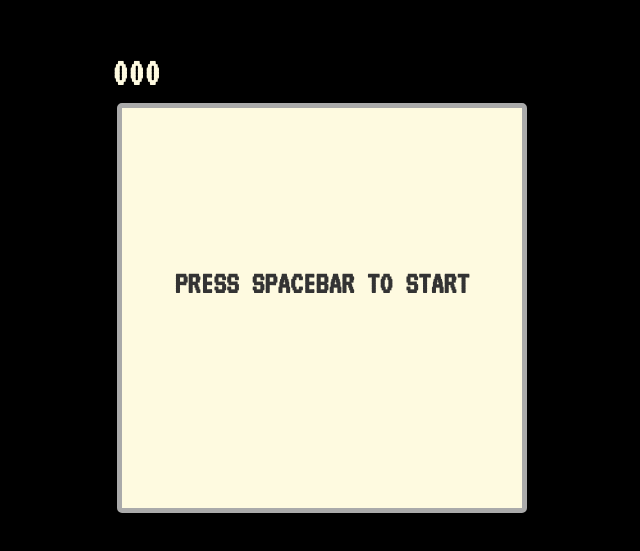
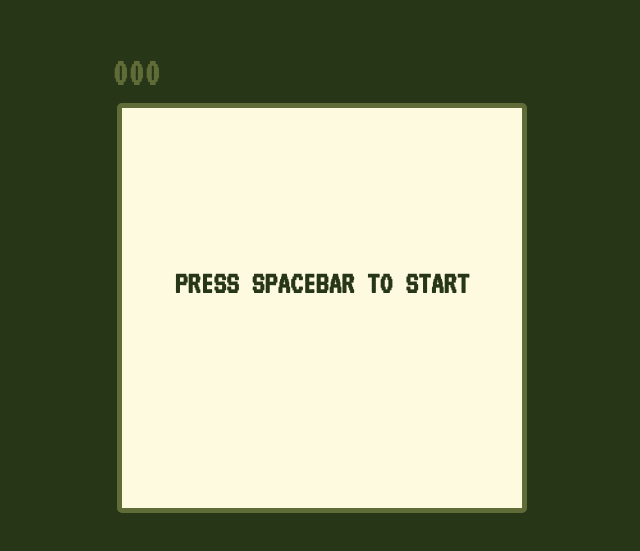
Before and after one commit to Jimfarrugia/snake-pit, a plain HTML site: page index.html in a window 1280 px wide. Shown: the part 117-668 px from the top of the page, without its empty margins (318-958 px from the left). Drawn offline with Linux system fonts and the light colour scheme.

Commit message:
update page styling

```diff
--- a/style.css
+++ b/style.css
@@ -10,7 +10,7 @@ body {
   height: 100vh;
   margin: 0;
   font-family: "VT323", monospace;
-  background: black;
+  background: #283618;
 }
 
 #game-board {
@@ -19,13 +19,13 @@ body {
   grid-template-columns: repeat(var(--grid-size), var(--cell-size));
   grid-template-rows: repeat(var(--grid-size), var(--cell-size));
   margin: 5px;
-  border: 5px solid #aaa;
+  border: 5px solid #606c38;
   background: #fefae0;
 }
 #start-prompt {
   position: absolute;
   top: 48%;
-  color: #333;
+  color: #283618;
   width: 300px;
   text-align: center;
   text-transform: uppercase;
@@ -92,7 +92,7 @@ body {
 .scores {
   display: flex;
   justify-content: space-between;
-  color: #fefae0;
+  color: #606c38;
 }
 
 #score,
```
